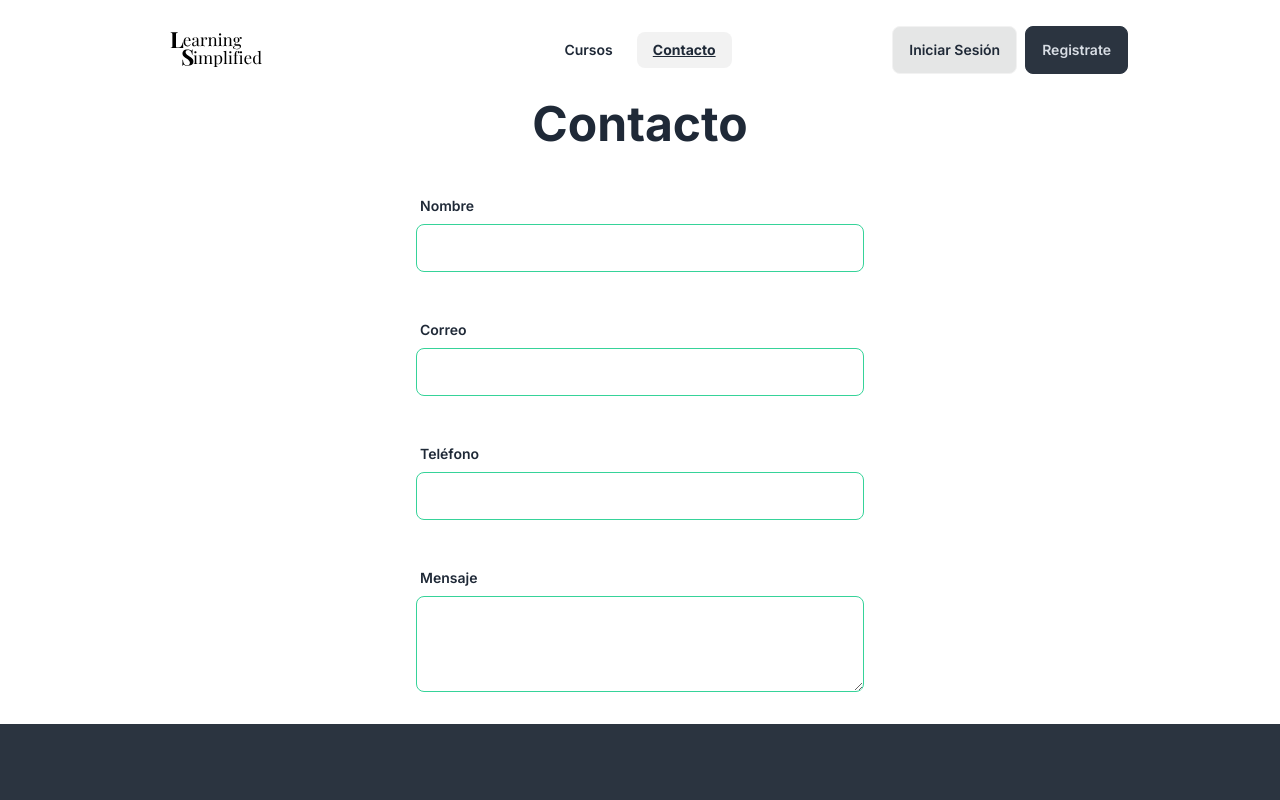
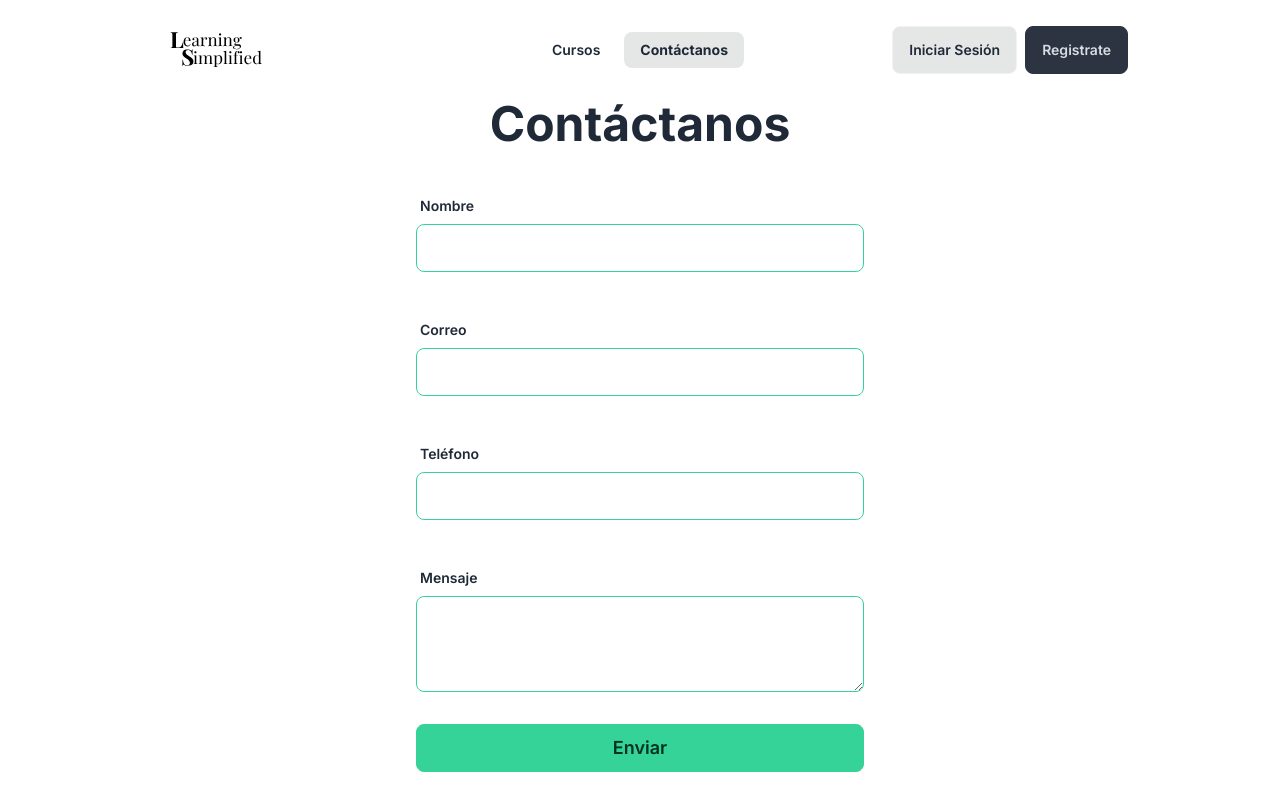
Before and after one commit to No-Country/c14-35-n-java-react, a Next.js app: page /contact in a window 1280 px wide. Shown: the top 800 px of the page. Built offline with nearby package versions, Linux system fonts and the light colour scheme.

Commit message:
Update contact page

```diff
--- a/app/NavBar.tsx
+++ b/app/NavBar.tsx
@@ -14,7 +14,7 @@ export interface Route {
 const NavBar = () => {
   const routes: Route[] = [
     { name: "Cursos", path: "/courses" },
-    { name: "Contacto", path: "/contact" },
+    { name: "Contáctanos", path: "/contact" },
   ];
 
   const pathname = usePathname();
@@ -25,8 +25,9 @@ const NavBar = () => {
         <Link
           href={route.path}
           className={
+            // Check if the base of the current path matches the route path
             `/${pathname.split("/")[1]}` === route.path
-              ? "font-bold underline bg-base-200"
+              ? "font-bold bg-base-300"
               : "font-semibold"
           }
         >
--- a/app/contact/page.tsx
+++ b/app/contact/page.tsx
@@ -1,3 +1,4 @@
+import FormButton from "@/components/forms/FormButton";
 import FormInput from "@/components/forms/FormInput";
 import FormLayout from "@/components/forms/FormLayout";
 import React from "react";
@@ -5,11 +6,12 @@ import React from "react";
 const ContactPage = () => {
   return (
     <FormLayout>
-      <h1 className="mx-auto text-4xl font-bold lg:text-5xl">Contacto</h1>
+      <h1 className="mx-auto text-4xl font-bold lg:text-5xl">Contáctanos</h1>
       <FormInput label="Nombre" />
       <FormInput label="Correo" type="email" />
       <FormInput label="Teléfono" type="tel" />
       <FormInput label="Mensaje" type="textarea" />
+      <FormButton>Enviar</FormButton>
     </FormLayout>
   );
 };
```
